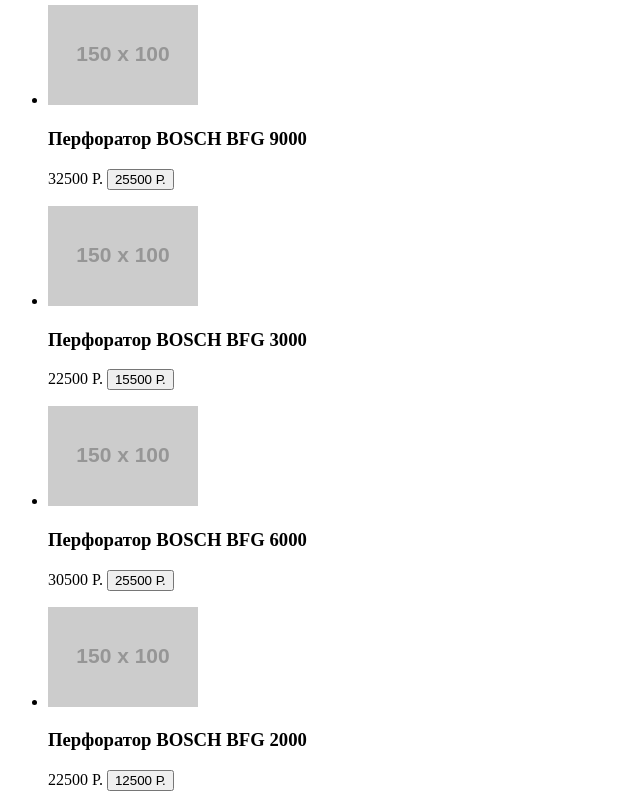
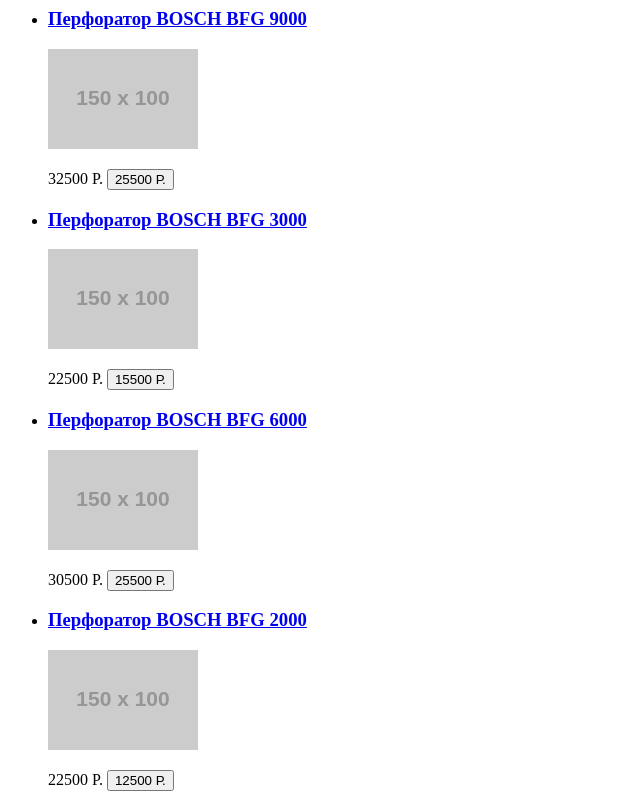
Before and after one commit to lizavetakovaleva/1577149-technomart-30, a plain HTML site: page index.html in a window 1280 px wide. Shown: the part 1080-1880 px from the top of the page, without its empty margins (0-640 px from the left). Drawn offline with Linux system fonts and the light colour scheme; placeholder pictures from the web are drawn by us.

Commit message:
Разметка главной страницы

```diff
--- a/index.html
+++ b/index.html
@@ -89,35 +89,51 @@
 
         <ul>
           <li>
+            <a href="#">
+              <h3>Перфоратор BOSCH BFG 9000</h3>
+              <p>
+                <img src="https://via.placeholder.com/150x100" alt="Перфоратор BOSCH BFG 9000">
+              </p>
+            </a>
             <p>
-              <img src="https://via.placeholder.com/150x100">
-              <h3>Перфоратор BOSCH BFG 9000</h3>
-              <span>32500 Р.</span>
-              <button type="submit">25500 Р.</button>
+              32500 Р.
+              <button type="button">25500 Р.</button>
             </p>
           </li>
           <li>
+            <a href="#">
+              <h3>Перфоратор BOSCH BFG 3000</h3>
+              <p>
+                <img src="https://via.placeholder.com/150x100" alt="Перфоратор BOSCH BFG 3000">
+              </p>
+            </a>
             <p>
-              <img src="https://via.placeholder.com/150x100">
-              <h3>Перфоратор BOSCH BFG 3000</h3>
-              <span>22500 Р.</span>
-              <button type="submit">15500 Р.</button>
+              22500 Р.
+              <button type="button">15500 Р.</button>
             </p>
           </li>
           <li>
+            <a href="#">
+              <h3>Перфоратор BOSCH BFG 6000</h3>
+              <p>
+                <img src="https://via.placeholder.com/150x100" alt="Перфоратор BOSCH BFG 6000">
+              </p>
+            </a>
             <p>
-              <img src="https://via.placeholder.com/150x100">
-              <h3>Перфоратор BOSCH BFG 6000</h3>
-              <span>30500 Р.</span>
-              <button type="submit">25500 Р.</button>
+              30500 Р.
+              <button type="button">25500 Р.</button>
             </p>
           </li>
           <li>
+            <a href="#">
+              <h3>Перфоратор BOSCH BFG 2000</h3>
+              <p>
+                <img src="https://via.placeholder.com/150x100" alt="Перфоратор BOSCH BFG 2000">
+              </p>
+            </a>
             <p>
-              <img src="https://via.placeholder.com/150x100">
-              <h3>Перфоратор BOSCH BFG 2000</h3>
-              <span>22500 Р.</span>
-              <button type="submit">12500 Р.</button>
+              22500 Р.
+              <button type="button">12500 Р.</button>
             </p>
           </li>
         </ul>
```
